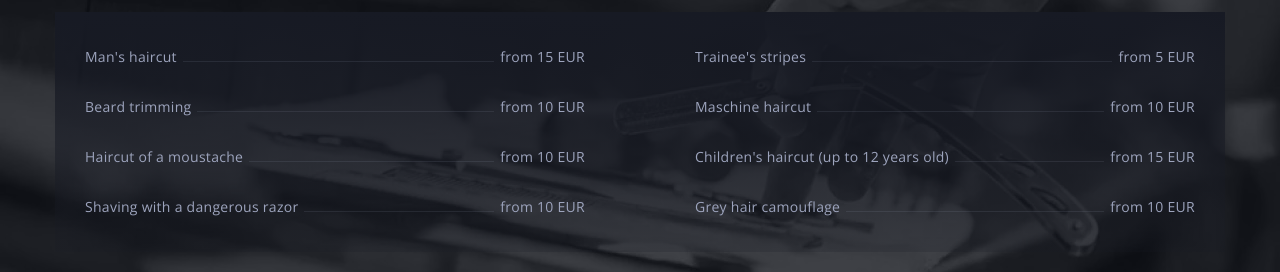
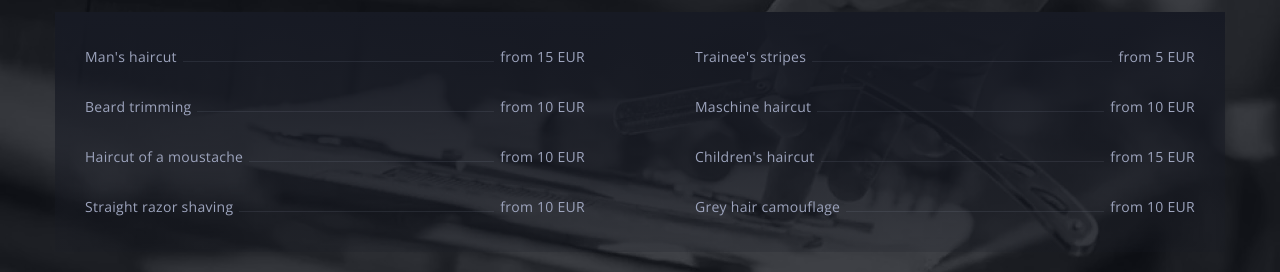
Before and after one commit to serialgear/barbershop, a plain HTML site: page index.html in a window 1280 px wide. Shown: the part 1632-1904 px from the top of the page. Drawn offline with nearby package versions, Linux system fonts and the light colour scheme.

Commit message:
pricelist fix

```diff
--- a/index.html
+++ b/index.html
@@ -313,7 +313,7 @@
                 <span>from 10 EUR</span>
               </li>
               <li class="prices__item">
-                <span>Shaving with a dangerous razor</span>
+                <span>Straight razor shaving</span>
                 <span>from 10 EUR</span>
               </li>
               <li class="prices__item">
@@ -325,7 +325,7 @@
                 <span>from 10 EUR</span>
               </li>
               <li class="prices__item">
-                <span>Children's haircut (up to 12 years old)</span>
+                <span>Children's haircut</span>
                 <span>from 15 EUR</span>
               </li>
               <li class="prices__item">
```
